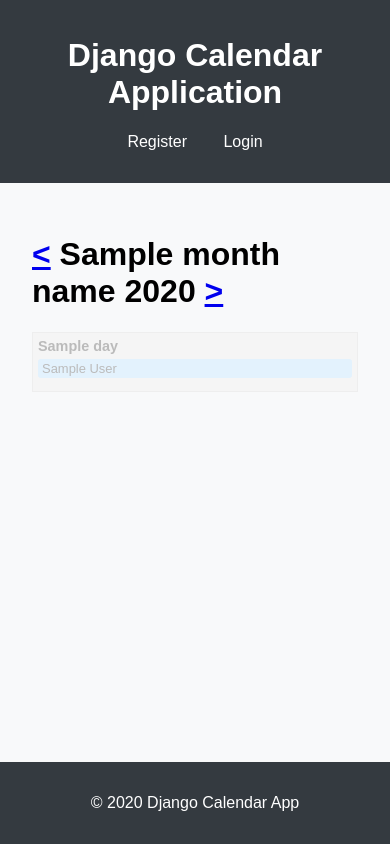
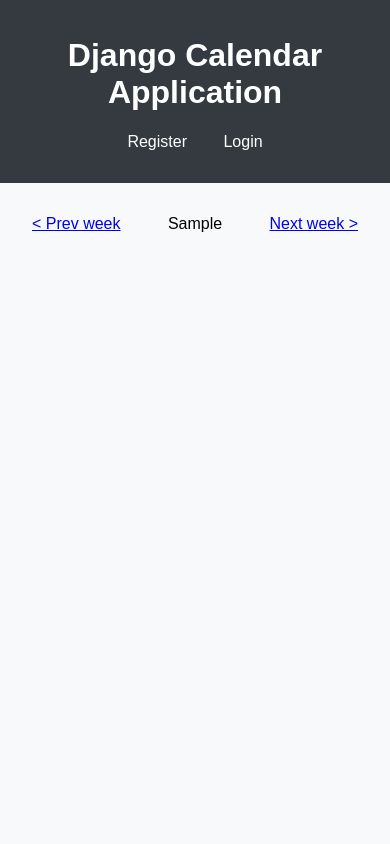
Before and after one commit to TautvisP/Calendar, a Django app: template django-calendar-app/calendar_app/templates/calendar_app/calendar.html in a window 390 px wide. Run offline with Django 4.2, Linux system fonts and the light colour scheme; the template is opened without the code that fills it: most values are stand-ins (such as "Sample title", 1, 10 or a date in 2020).

Commit message:
Implemented calendar functionality with responsive design

```diff
--- a/django-calendar-app/calendar_app/static/calendar_app/css/styles.css
+++ b/django-calendar-app/calendar_app/static/calendar_app/css/styles.css
@@ -24,15 +24,6 @@
 }
 main {
     padding: 2em;
-}
-footer {
-    background: #343a40;
-    color: #fff;
-    text-align: center;
-    padding: 1em 0;
-    position: fixed;
-    width: 100%;
-    bottom: 0;
 }
 
 /* CALENDAR STYLES */
--- a/django-calendar-app/calendar_app/templates/calendar_app/base.html
+++ b/django-calendar-app/calendar_app/templates/calendar_app/base.html
@@ -28,8 +28,5 @@
         {% block content %}
         {% endblock %}
     </main>
-    <footer>
-        <p>&copy; {{ current_year }} Django Calendar App</p>
-    </footer>
 </body>
 </html>
--- a/django-calendar-app/calendar_app/templates/calendar_app/calendar.html
+++ b/django-calendar-app/calendar_app/templates/calendar_app/calendar.html
@@ -1,21 +1,34 @@
 {% extends 'calendar_app/base.html' %}
 {% load static %}
 {% block content %}
+<div class="month-nav-desktop">
     <h1>
         <a href="?month={{ prev_month }}&year={{ prev_year }}">&lt;</a>
         {{ month_name }} {{ year }}
         <a href="?month={{ next_month }}&year={{ next_year }}">&gt;</a>
     </h1>
+</div>
+
+<!-- Week navigation for mobile -->
+<div class="week-nav-mobile">
+    <a href="?month={{ month }}&year={{ year }}&week={{ prev_week }}">&lt; Prev week</a>
+    <span>{{ week_range_str }}</span>
+    <a href="?month={{ month }}&year={{ year }}&week={{ next_week }}">Next week &gt;</a>
+</div>
+
 <div class="calendar-container">
     <div class="calendar-grid">
-        <!-- Day of week headers -->
         {% for day_name in day_names %}
             <div class="calendar-day calendar-header">{{ day_name }}</div>
         {% endfor %}
         {% for week in month_days %}
-            {% for day in week %}
+    <div class="calendar-week{% if week.iso_week == week_num %} current-week{% endif %}">
+        {% for day in week.days %}
             <div class="calendar-day{% if not day.in_month %} other-month{% endif %}{% if day.date == today %} today{% endif %}">
-                    <div class="day-number">{{ day.day }}</div>
+                <div class="day-number">
+                    {{ day.day }}
+                    <span class="day-name-mobile">{{ day.date|date:"D" }}</span>
+                </div>
                 <div class="day-notes">
                     {% for note in day.notes %}
                         <div class="note">{{ note.client.first_name }} {{ note.client.last_name }}</div>
@@ -25,6 +38,7 @@
                 </div>
             </div>
         {% endfor %}
+    </div>
 {% endfor %}
     </div>
 </div>
```
Also changed, not shown: other parts of django-calendar-app/calendar_app/static/calendar_app/css/styles.css (+29 -3 lines), django-calendar-app/calendar_app/views.py (+25 -6 lines). Lines whose indentation alone changed are shown as unchanged.
